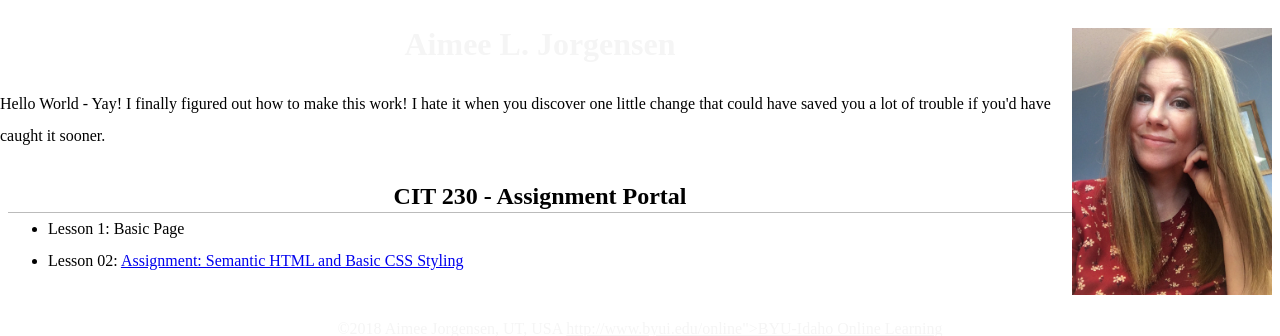
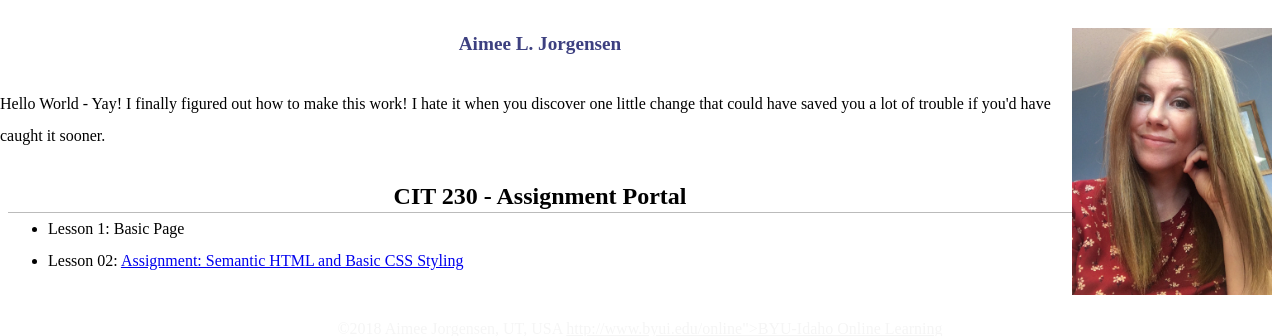
Before and after one commit to ajorgensen5/ajorgensen5.github.io, a PHP site: page / in a window 1280 px wide. Shown: the top 336 px of the page. Run offline with PHP 8.4, Linux system fonts and the light colour scheme.

Commit message:
tangerine on name

```diff
--- a/styles/main.css
+++ b/styles/main.css
@@ -12,8 +12,9 @@ body {
 }
 
 h1 {
-    font-size: /* x.xrem  (rem is a unit of measure) */;
-    color: /* #xxxxxx */;
+    font-size: 1.2rem;
+    font-family: tangerine, serif;
+    color: #3D4080;
 }
 
 h2 {
```
